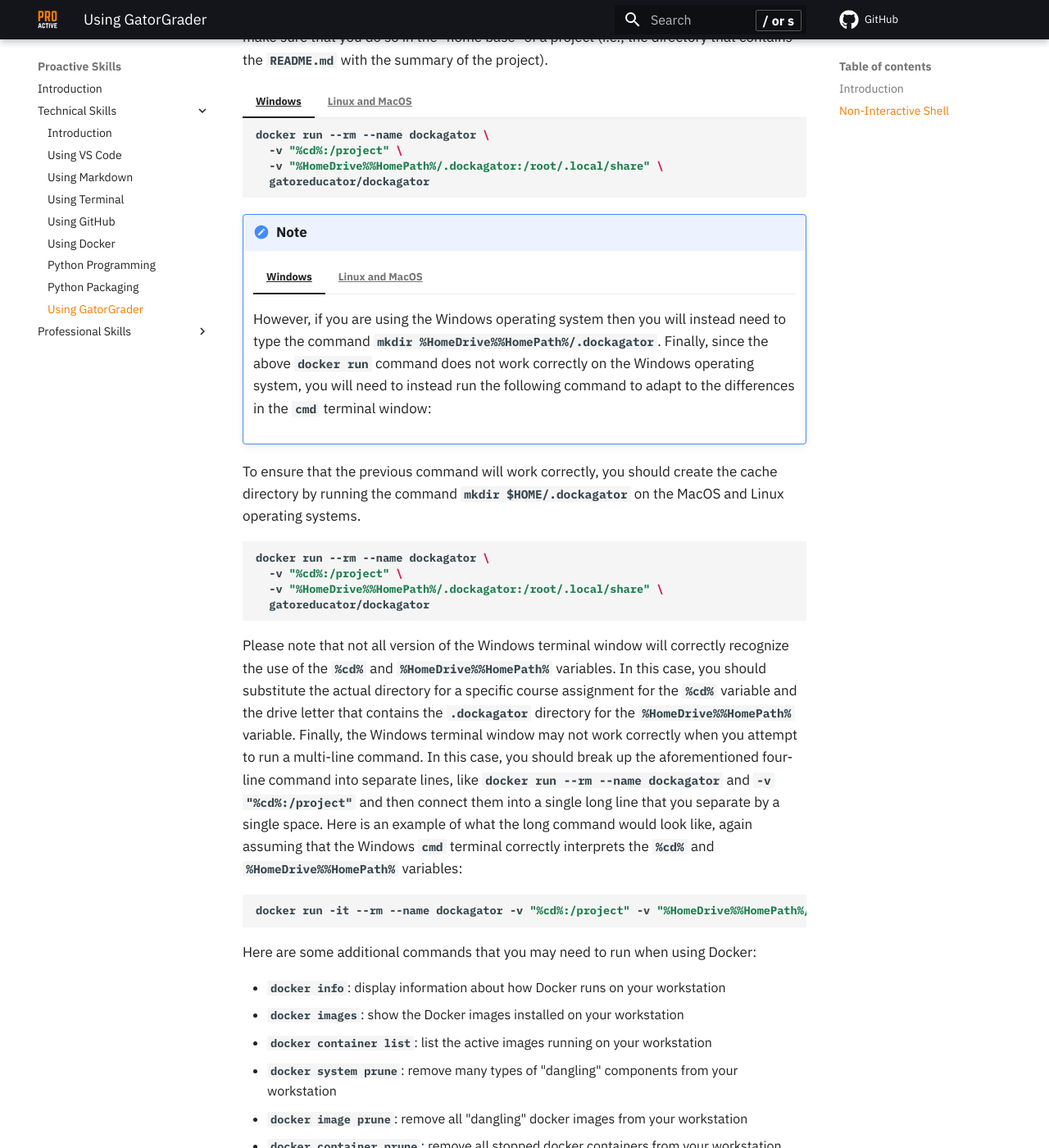
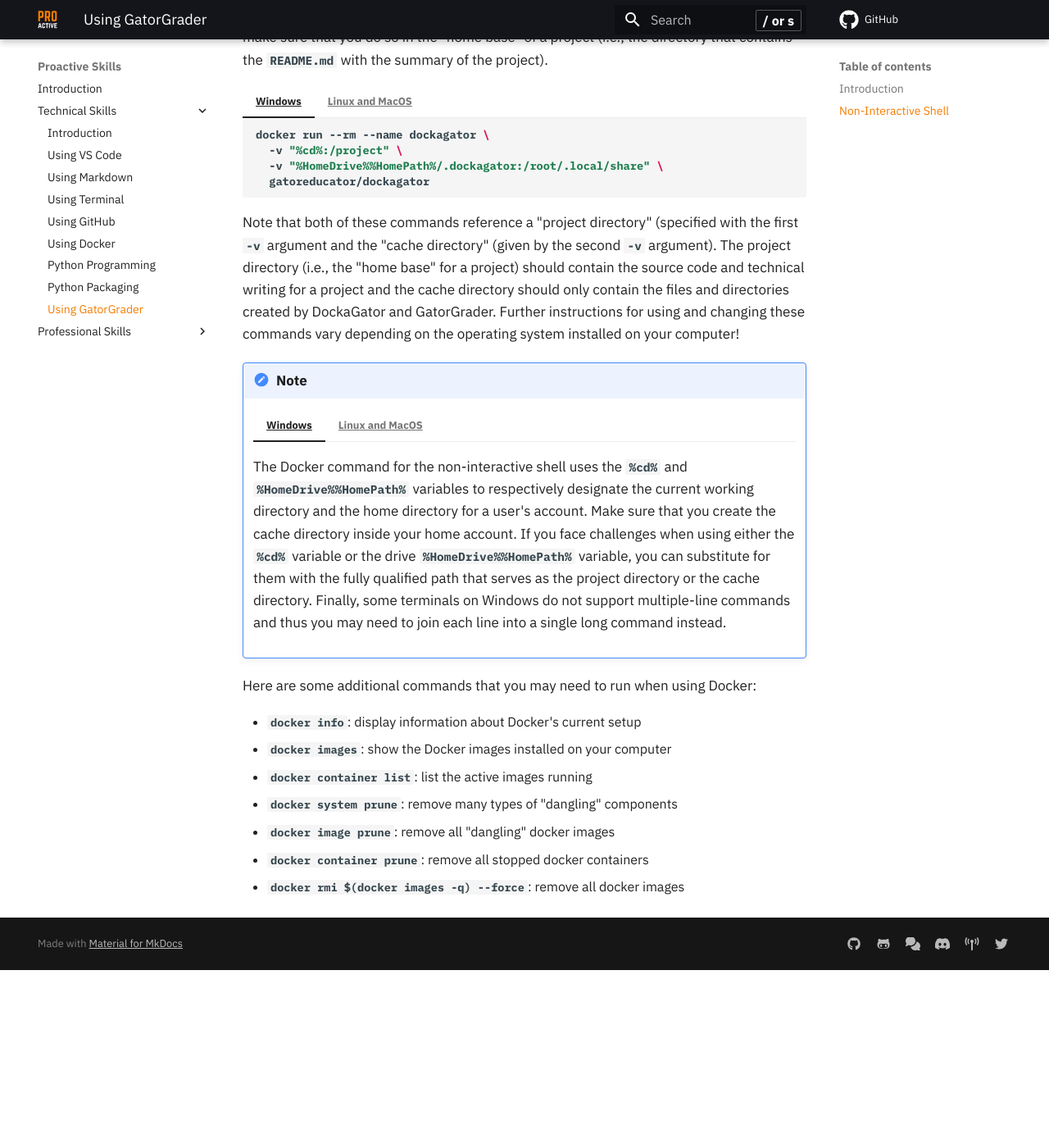
Before and after one commit to ProactiveProgrammers/www.proactiveprogrammers.com, an MkDocs documentation site: the page built from docs/proactive-skills/technical-skills/using-gatorgrader.md, in a window 1280 px wide and 1400 px high, scrolled down 571 px. Shown: the whole window at 82% size. Built offline with MkDocs 1.6.1 and Material for MkDocs 9.7.7, drawn with Linux system fonts in a browser that asks for light colours; comment, search, counter and statistics services are not loaded; after the commit the page ends 1754 px from its top, so only the background shows below that; some of the changed text lies outside the part shown.

Commit message:
feat: Add many details about Docker use in using-gatorgrader.

````diff
--- a/docs/proactive-skills/technical-skills/using-gatorgrader.md
+++ b/docs/proactive-skills/technical-skills/using-gatorgrader.md
@@ -43,66 +43,47 @@
       gatoreducator/dockagator
     ```
 
+Note that both of these commands reference a "project directory" (specified with
+the first `-v` argument and the "cache directory" (given by the second `-v`
+argument). The project directory (i.e., the "home base" for a project) should
+contain the source code and technical writing for a project and the cache
+directory should only contain the files and directories created by DockaGator
+and GatorGrader. Further instructions for using and changing these commands vary
+depending on the operating system installed on your computer!
+
 !!! note
 
     === "Windows"
 
-        However, if you are using the Windows operating system then you will
-        instead need to type the command `mkdir
-        %HomeDrive%%HomePath%/.dockagator`. Finally, since the above `docker
-        run` command does not work correctly on the Windows operating system,
-        you will need to instead run the following command to adapt to the
-        differences in the `cmd` terminal window:
+        The Docker command for the non-interactive shell uses the `%cd%` and
+        `%HomeDrive%%HomePath%` variables to respectively designate the current
+        working directory and the home directory for a user's account. Make sure
+        that you create the cache directory inside your home account. If you
+        face challenges when using either the `%cd%` variable or the drive
+        `%HomeDrive%%HomePath%` variable, you can substitute for them with the
+        fully qualified path that serves as the project directory or the cache
+        directory. Finally, some terminals on Windows do not support
+        multiple-line commands and thus you may need to join each line into a
+        single long command instead.
 
     === "Linux and MacOS"
 
-        The aforementioned command will use `"$(pwd)"` (i.e., the current working
-        directory) as the project directory and `"$HOME/.dockagator"` as the cached
-        GatorGrader directory. Please note that both of these directories must exist,
-        although only the project directory must contain something. Generally, the
-        project directory should contain the source code and technical writing for an
-        assignment, as provided to a student by the instructor through GitHub.
-        Additionally, the cached directory should not contain anything other than
-        directories and programs created by DockaGator, thus ensuring that they are not
-        otherwise overwritten during the completion of the assignment.
-
-
-
-
-To ensure that the previous command will work correctly, you should create the
-cache directory by running the command `mkdir $HOME/.dockagator` on the MacOS
-and Linux operating systems.
-
-```bash
-docker run --rm --name dockagator \
-  -v "%cd%:/project" \
-  -v "%HomeDrive%%HomePath%/.dockagator:/root/.local/share" \
-  gatoreducator/dockagator
-```
-
-Please note that not all version of the Windows terminal window will correctly
-recognize the use of the `%cd%` and `%HomeDrive%%HomePath%` variables. In this
-case, you should substitute the actual directory for a specific course
-assignment for the `%cd%` variable and the drive letter that contains the
-`.dockagator` directory for the `%HomeDrive%%HomePath%` variable. Finally, the
-Windows terminal window may not work correctly when you attempt to run a
-multi-line command. In this case, you should break up the aforementioned
-four-line command into separate lines, like `docker run --rm --name dockagator`
-and `-v "%cd%:/project"` and then connect them into a single long line that you
-separate by a single space. Here is an example of what the long command would
-look like, again assuming that the Windows `cmd` terminal correctly interprets
-the `%cd%` and `%HomeDrive%%HomePath%` variables:
-
-```bash
-docker run -it --rm --name dockagator -v "%cd%:/project" -v "%HomeDrive%%HomePath%/.dockagator:/root/.local/share" gatoreducator/dockagator /bin/bash
-```
+        The Docker command for the non-interactive shell uses `"$(pwd)"` as the
+        project directory and `"$HOME/.dockagator"` as the cache GatorGrader
+        directory.  Make sure that you create the cache directory by running the
+        command `mkdir $HOME/.dockagator`. If you face challenges when using
+        either `"$(pwd)"` or `$HOME`, you can substitute for them with the fully
+        qualified path that serves as the project directory and cache directory,
+        respectively. If you find it difficult to copy and paste the
+        multiple-line command you may join each line into a single long command
+        instead.
 
 Here are some additional commands that you may need to run when using Docker:
 
-* `docker info`: display information about how Docker runs on your workstation
-* `docker images`: show the Docker images installed on your workstation
-* `docker container list`: list the active images running on your workstation
-* `docker system prune`: remove many types of "dangling" components from your workstation
-* `docker image prune`: remove all "dangling" docker images from your workstation
-* `docker container prune`: remove all stopped docker containers from your workstation
-* `docker rmi $(docker images -q) --force`: remove all docker images from your workstation
+* `docker info`: display information about Docker's current setup
+* `docker images`: show the Docker images installed on your computer
+* `docker container list`: list the active images running
+* `docker system prune`: remove many types of "dangling" components
+* `docker image prune`: remove all "dangling" docker images
+* `docker container prune`: remove all stopped docker containers
+* `docker rmi $(docker images -q) --force`: remove all docker images
````
